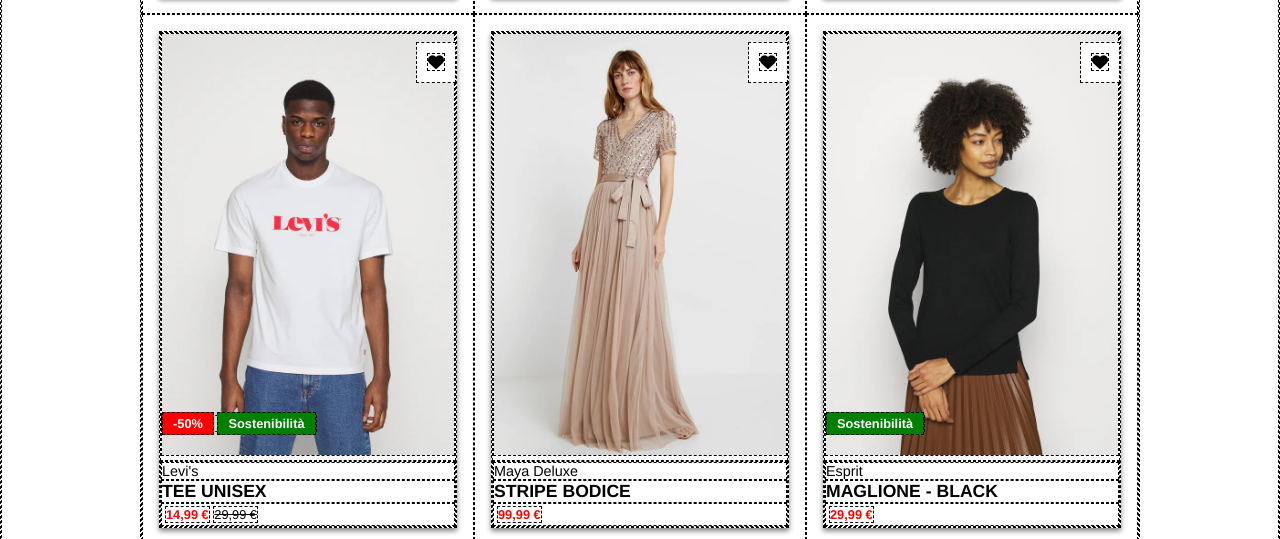
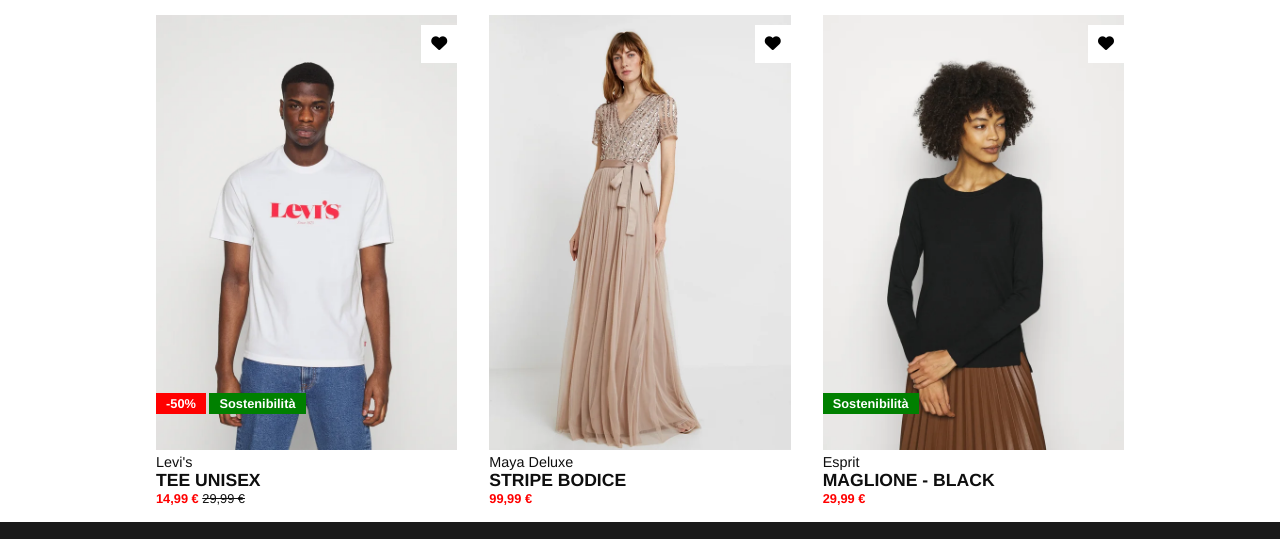
Before and after one commit to GiacomoVisconti/html-css-boolando, a plain HTML site: page index.html in a window 1280 px wide. Shown: the part 614-1153 px from the top of the page. Drawn offline with Linux system fonts and the light colour scheme.

Commit message:
debagging and project completion

```diff
--- a/css/styles.css
+++ b/css/styles.css
@@ -95,9 +95,7 @@ header {
     .col_3 {
         width: calc(100% / 12 * 4);
         padding: 1rem;
-        .card {
-            box-shadow: 0px 3px 5px grey;
-        }
+
         .card {
             position: relative;
             .card_image {
@@ -122,6 +120,8 @@ header {
             }
         }
     }
+    .card_product_caption {
+        color: #0e0e0e;
         .card_brand {
             font-size: 0.9rem;
         }
@@ -131,15 +131,16 @@ header {
         }
         .card_price {
             font-size: 0.8rem;
-        padding: 3px;
+            padding-right: 3px;
             .card_current_price {
                 color: var(--product_in_sale);
                 font-weight: 600;
             }
         }
     }
+}
 /* !Hover Immagini */
-/*Non so per quale motivo non me lo facci nestare*/
+/*Non so per quale motivo non me lo faccia nestare*/
 .hover_img {
     display: none;
 }
--- a/index.html
+++ b/index.html
@@ -13,7 +13,7 @@
         />
         <link rel="stylesheet" href="./css/styles.css" />
     </head>
-    <body class="debug">
+    <body>
         <!-- !Header -->
         <header>
             <!-- Nav Bar -->
```
Lines whose indentation alone changed are shown as unchanged.
